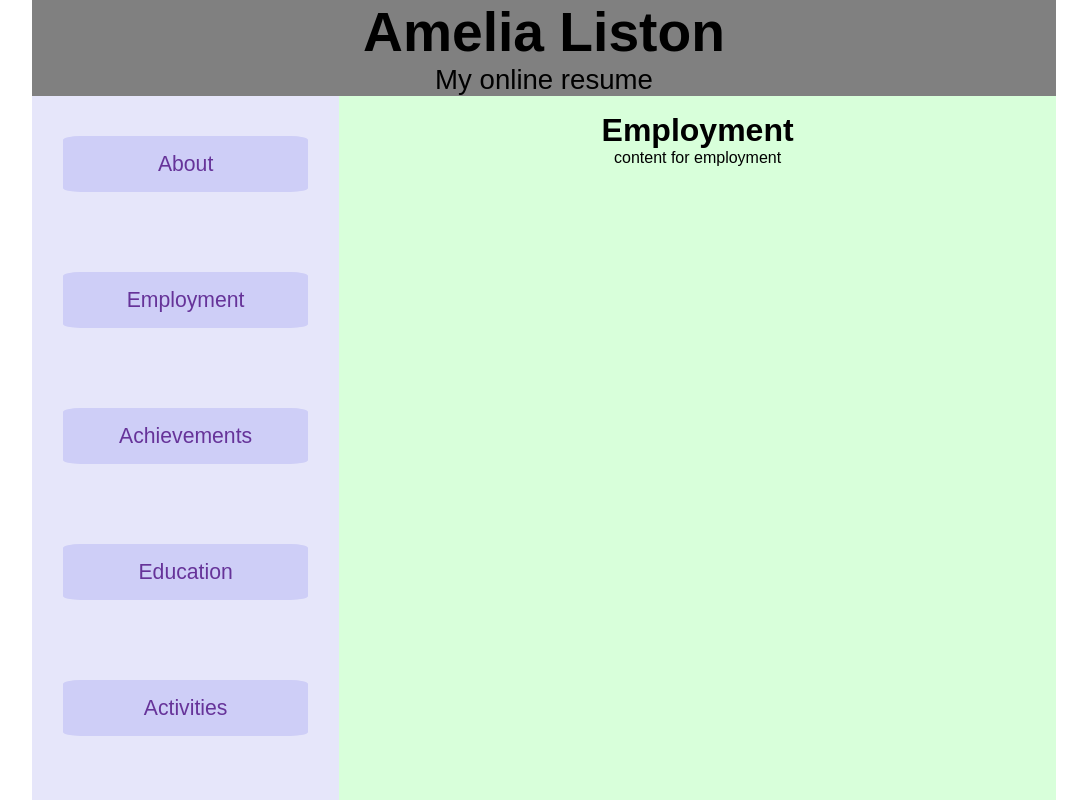
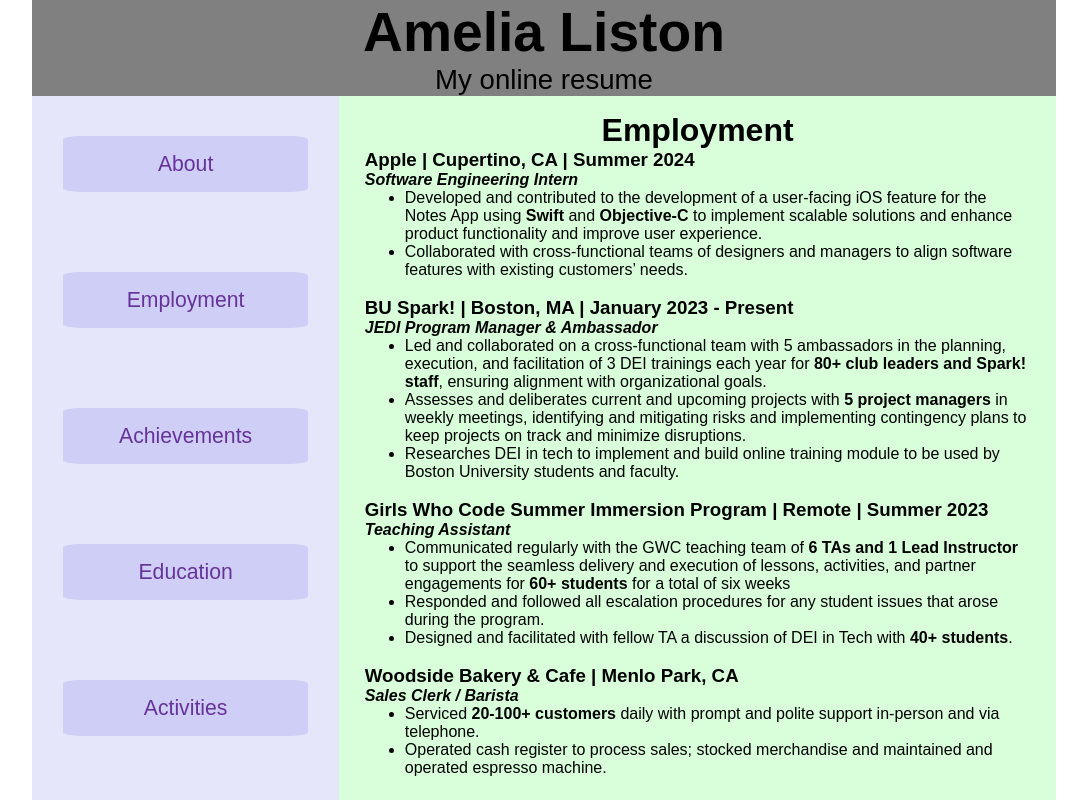
Before and after one commit to amelia-liston/mp-3, a React (Vite) app: page /employment in a window 1280 px wide. Shown: the top 800 px of the page, without its empty margins (96-1183 px from the left). Built offline with nearby package versions, Linux system fonts and the light colour scheme.

Commit message:
Added more content

```diff
--- a/src/components/pages/Achievements.tsx
+++ b/src/components/pages/Achievements.tsx
@@ -1,12 +1,51 @@
 import StyledMain from '../styled-components/StyledMain';
+import styled from 'styled-components';
+
+const StyledAwardSection=styled.div`
+    border-left: 6px solid green;
+    text-align: left;
+    margin: 0 1vw;
+    padding: 0 2vw;
+`;
+
+const StyledList=styled.ul`
+    text-align: left;
+`;
 
 export default function Achievements() {
     return(
         <>
             <StyledMain>
-                <h1>Awards</h1>
-                <h3><i>Judges Choice: Innovation Award</i></h3>
-                <p>Won the Innovation Award after presenting the project to judges for the impressive idea, technical execution, and UI/UX design.</p>
+                <h2>Awards</h2>
+                <StyledAwardSection>
+                    <h3><i>Judges Choice: Innovation Award</i></h3>
+                    <p>Won the Innovation Award after presenting the project to judges for the impressive idea, technical execution, and UI/UX design.</p>
+                </StyledAwardSection>
+                <br/>
+                <StyledAwardSection>
+                    <h3><i>Best Hack Overall</i></h3>
+                    <p>Won Best Overall Hack for project created with 5 team members in response to solving sustainability issues in food waste.</p>
+                </StyledAwardSection>
+                <h2>Other Achievements</h2>
+                <StyledAwardSection>
+                    <h3><i>Dean's List for 5 Semesters</i></h3>
+                </StyledAwardSection>
+                <h2>Skills</h2>
+                <StyledList>
+                    <li>Swift</li>
+                    <li>Objective-C</li>
+                    <li>Python</li>
+                    <li>Java</li>
+                    <li>HTML</li>
+                    <li>JavaScript</li>
+                    <li>CSS</li>
+                    <li>TypeScript</li>
+                    <li>Unix</li>
+                    <li>Excel</li>
+                    <li>Next.js</li>
+                    <li>Express</li>
+                    <li>Flask</li>
+                </StyledList>
             </StyledMain>
         </>
     );
--- a/src/components/pages/Employment.tsx
+++ b/src/components/pages/Employment.tsx
@@ -1,11 +1,77 @@
 import StyledMain from '../styled-components/StyledMain.tsx';
+import styled from 'styled-components';
+
+const StyledExperience = styled.div`
+    text-align: left;
+`;
 
 export default function Employment() {
     return(
         <>
             <StyledMain>
                 <h1>Employment</h1>
-                <p>content for employment</p>
+                <StyledExperience>
+                    <h3>Apple | Cupertino, CA | Summer 2024</h3>
+                    <h4><i>Software Engineering Intern</i></h4>
+                    <ul>
+                        <li>Developed and contributed to the development of a user-facing iOS feature for the Notes App
+                            using <strong>Swift</strong> and <strong>Objective-C</strong> to
+                            implement scalable solutions and enhance product functionality and improve user experience.
+                        </li>
+                        <li>Collaborated with cross-functional teams of designers and managers to align software
+                            features with existing customers’ needs.
+                        </li>
+                    </ul>
+                </StyledExperience>
+                <br/>
+                <StyledExperience>
+                    <h3>BU Spark! | Boston, MA | January 2023 - Present</h3>
+                    <h4><i>JEDI Program Manager & Ambassador</i></h4>
+                    <ul>
+                        <li>Led and collaborated on a cross-functional team with 5 ambassadors in the planning,
+                            execution, and facilitation of 3 DEI trainings
+                            each year for <b>80+ club leaders and Spark! staff</b>, ensuring alignment with
+                            organizational goals.
+                        </li>
+                        <li>Assesses and deliberates current and upcoming projects with <b>5 project managers</b> in
+                            weekly meetings, identifying and mitigating
+                            risks and implementing contingency plans to keep projects on track and minimize disruptions.
+                        </li>
+                        <li>Researches DEI in tech to implement and build online training module to be used by Boston
+                            University students and faculty.
+                        </li>
+                    </ul>
+                </StyledExperience>
+                <br/>
+                <StyledExperience>
+                    <h3>Girls Who Code Summer Immersion Program | Remote | Summer 2023</h3>
+                    <h4><i>Teaching Assistant</i></h4>
+                    <ul>
+                        <li>Communicated regularly with the GWC teaching team of <b>6 TAs and 1 Lead Instructor</b> to
+                            support the seamless delivery and
+                            execution of lessons, activities, and partner engagements for <b>60+ students</b> for a
+                            total of six weeks
+                        </li>
+                        <li>Responded and followed all escalation procedures for any student issues that arose during
+                            the program.
+                        </li>
+                        <li>Designed and facilitated with fellow TA a discussion of DEI in Tech with <b>40+ students</b>.
+                        </li>
+                    </ul>
+                </StyledExperience>
+                <br/>
+                <StyledExperience>
+                    <h3>Woodside Bakery & Cafe | Menlo Park, CA</h3>
+                    <h4><i>Sales Clerk / Barista</i></h4>
+                    <ul>
+                        <li>Serviced <b>20-100+ customers</b> daily with prompt and polite support in-person and via
+                            telephone.
+                        </li>
+                        <li>Operated cash register to process sales; stocked merchandise and maintained and operated
+                            espresso machine.
+                        </li>
+                    </ul>
+                </StyledExperience>
             </StyledMain>
         </>
     )
```
